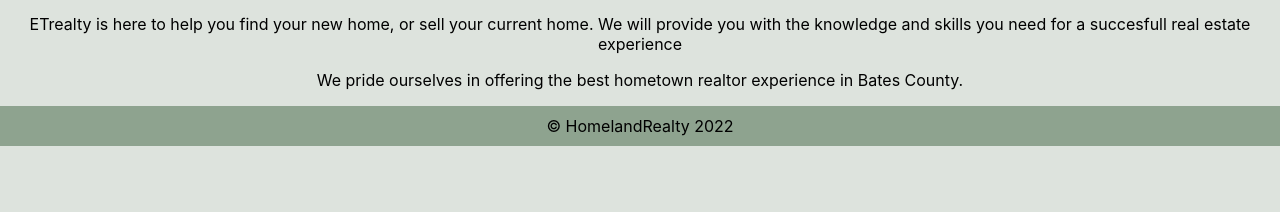
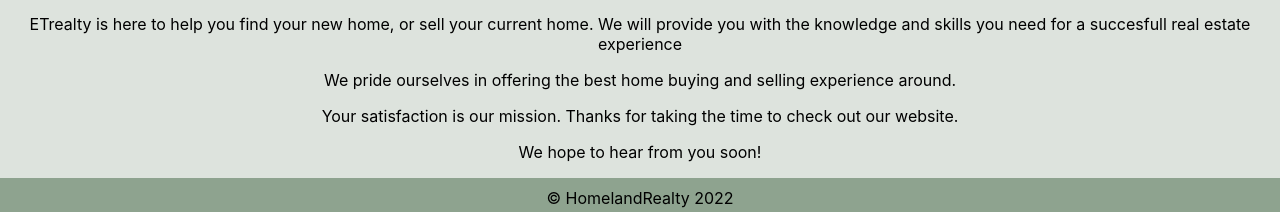
Before and after one commit to etrealty/etRealtyNext, a Next.js app: page /about in a window 1280 px wide. Shown: the part 468-680 px from the top of the page. Built offline with nearby package versions, Linux system fonts and the light colour scheme.

Commit message:
updated about page

```diff
--- a/pages/about.tsx
+++ b/pages/about.tsx
@@ -11,7 +11,9 @@ const About = () => {
       <h1>About Page</h1>
       <img height={300} width={200} style={{borderRadius: '16px'}} src="https://res.cloudinary.com/dq6yyefdy/image/upload/v1676740978/homeland_reality-20_cvjkez.jpg" alt="realty team" />
       <p>ETrealty is here to help you find your new home, or sell your current home. We will provide you with the knowledge and skills you need for a succesfull real estate experience</p>
-      <p> We pride ourselves in offering the best hometown realtor experience in Bates County.</p>
+      <p> We pride ourselves in offering the best home buying and selling experience around. </p>
+      <p>Your satisfaction is our mission. Thanks for taking the time to check out our website.</p>
+      <p>We hope to hear from you soon!</p>
     </div>
    </div>
   )
```
